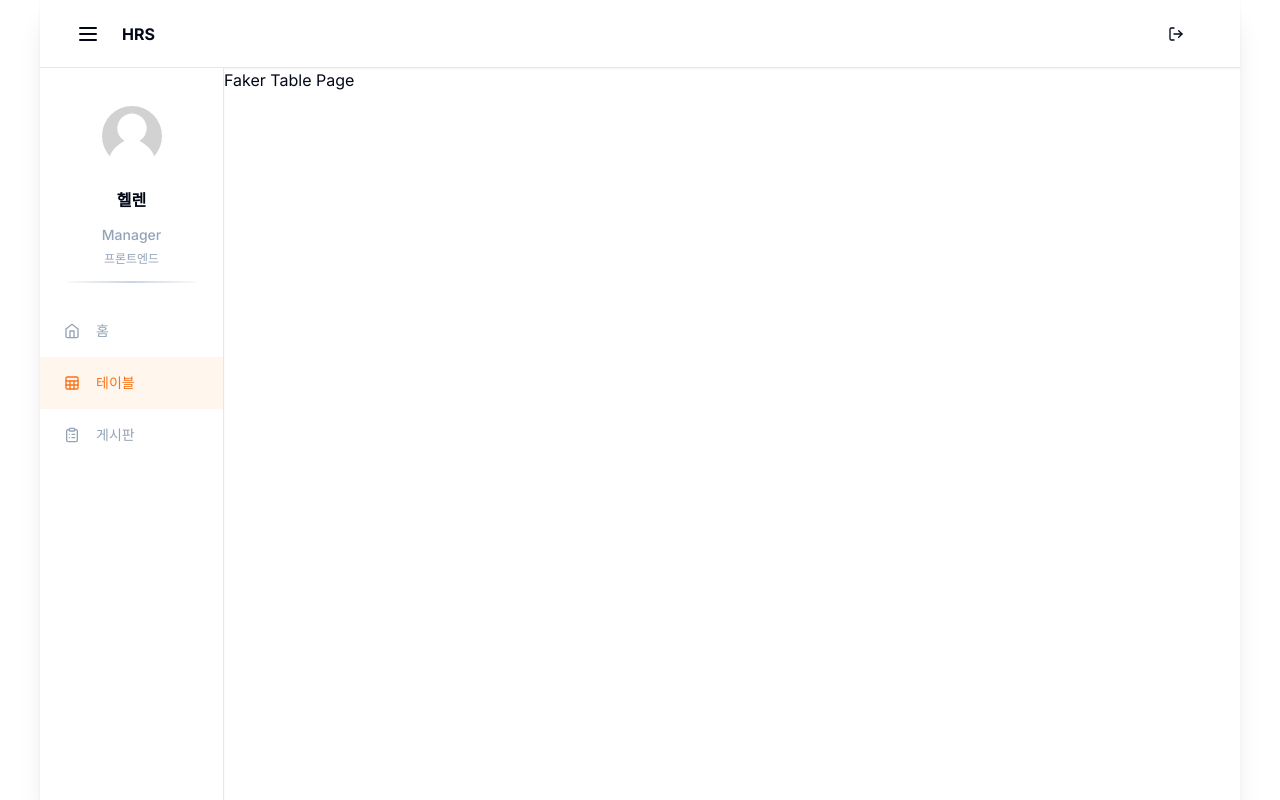
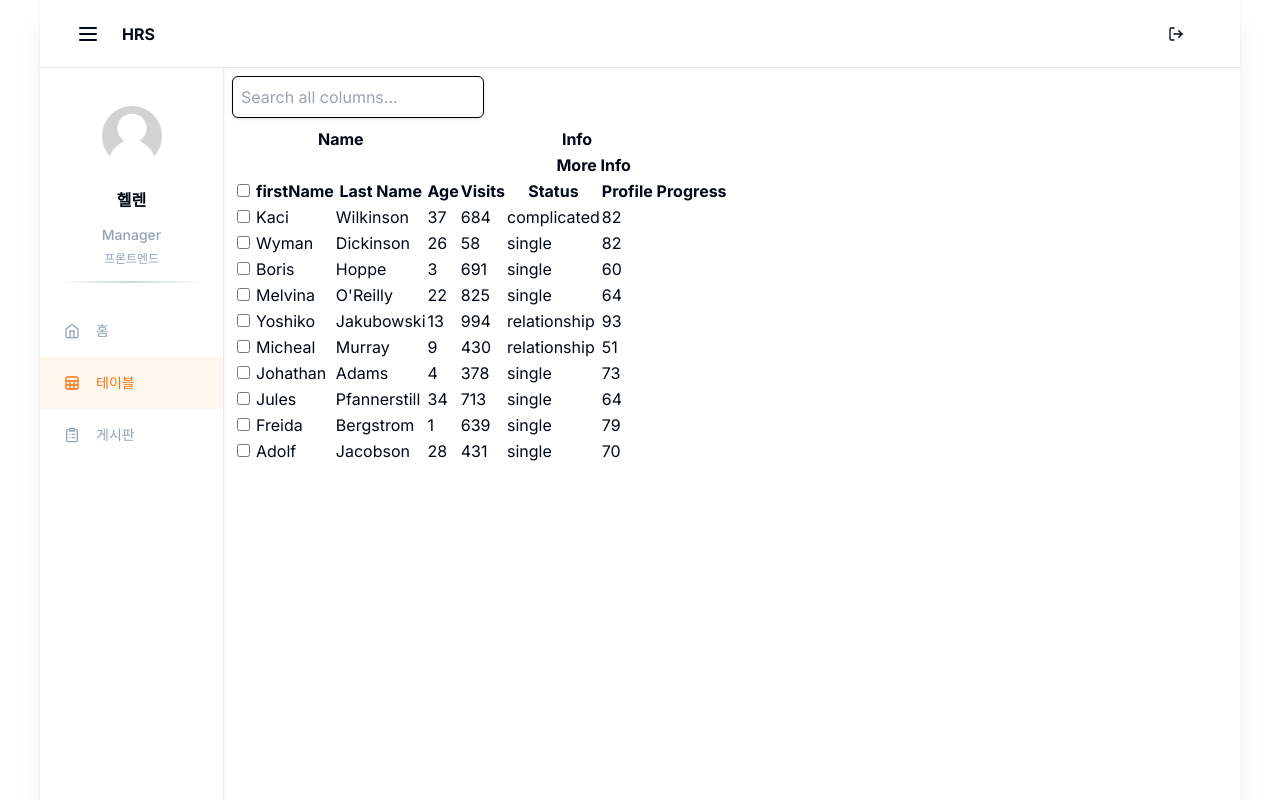
Before and after one commit to iinsu/hrs_sandbox, a Next.js app: page /table/faker in a window 1280 px wide. Built offline with nearby package versions, Linux system fonts and the light colour scheme.

Commit message:
Faker Table - 데이터 추가

```diff
--- a/src/app/(main)/table/faker/page.tsx
+++ b/src/app/(main)/table/faker/page.tsx
@@ -1,7 +1,96 @@
+"use client";
+
+import { useMemo, useReducer, useState } from "react";
+
+import { makeData } from "./makeData";
+
+import {
+  flexRender,
+  useReactTable,
+  getCoreRowModel,
+  getFilteredRowModel,
+  getPaginationRowModel,
+} from "@tanstack/react-table";
+import { columns } from "./components/columns";
+
 const FakerTablePage = () => {
+  const [data, setData] = useState(() => makeData(10));
+  const refreshData = () => setData(() => makeData(10));
+
+  const rerender = useReducer(() => ({}), {})[1];
+
+  const [rowSelection, setRowSelection] = useState({});
+  const [globalFilter, setGlobalFilter] = useState("");
+
+  const fakerColumns = useMemo(() => columns, []);
+
+  const table = useReactTable({
+    data,
+    columns,
+    state: {
+      rowSelection,
+    },
+    enableRowSelection: true,
+    onRowSelectionChange: setRowSelection,
+    getCoreRowModel: getCoreRowModel(),
+    getFilteredRowModel: getFilteredRowModel(),
+    getPaginationRowModel: getPaginationRowModel(),
+    debugTable: true,
+  });
+
   return (
     <>
-      <div>Faker Table Page</div>
+      <div className="p-2">
+        <div>
+          <input
+            value={globalFilter ?? ""}
+            onChange={(event) => setGlobalFilter(event.target.value)}
+            className="p-2 font-lg shadow border border-black rounded-md"
+            placeholder="Search all columns..."
+          />
+        </div>
+        <div className="h-2" />
+        <table>
+          <thead>
+            {table.getHeaderGroups().map((headerGroup) => (
+              <tr key={headerGroup.id}>
+                {headerGroup.headers.map((header) => {
+                  return (
+                    <th key={header.id} colSpan={header.colSpan}>
+                      {header.isPlaceholder ? null : (
+                        <>
+                          {flexRender(
+                            header.column.columnDef.header,
+                            header.getContext()
+                          )}
+                        </>
+                      )}
+                    </th>
+                  );
+                })}
+              </tr>
+            ))}
+          </thead>
+          <tbody>
+            {table.getRowModel().rows.map((row) => {
+              return (
+                <tr key={row.id}>
+                  {row.getVisibleCells().map((cell) => {
+                    return (
+                      <td key={cell.id}>
+                        {flexRender(
+                          cell.column.columnDef.cell,
+                          cell.getContext()
+                        )}
+                      </td>
+                    );
+                  })}
+                </tr>
+              );
+            })}
+          </tbody>
+        </table>
+      </div>
     </>
   );
 };
```
